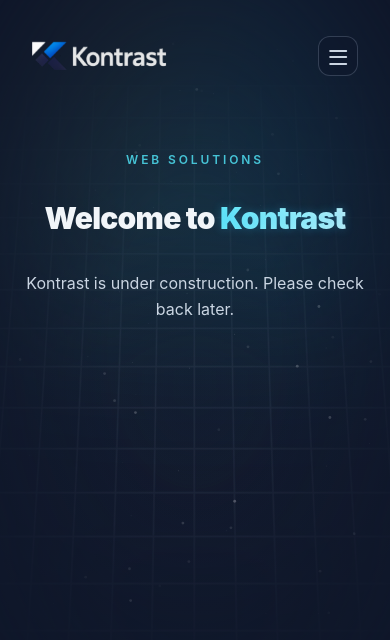
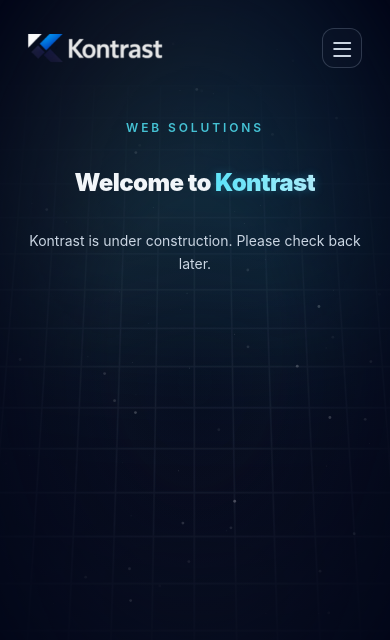
Before and after one commit to jxakim/vercel-test, a SvelteKit app: page / in a window 390 px wide. Shown: the top 640 px of the page. Built offline with nearby package versions, Linux system fonts and the light colour scheme.

Commit message:
Fixed some responsiveness

```diff
--- a/src/routes/+page.svelte
+++ b/src/routes/+page.svelte
@@ -17,7 +17,7 @@
 </script>
 
 <main
-	class="relative min-h-screen overflow-hidden text-slate-100"
+	class="relative min-h-screen overflow-x-hidden bg-slate-950 text-slate-100"
 >
 	<div class="interactive-cut-bg" aria-hidden="true"></div>
 	<Particles className="particles-layer absolute inset-0 z-0" refresh={true} />
@@ -32,7 +32,7 @@
 		<div class="boxes-fade"></div>
 	</div>
 
-	<nav class="fade-in relative z-10 px-4 pt-6 sm:px-6" class:mobile-nav-open={mobileMenuOpen} style="--fade-delay: 60ms">
+	<nav class="fade-in relative z-10 px-3 pt-4 sm:px-6 md:px-10" class:mobile-nav-open={mobileMenuOpen} style="--fade-delay: 60ms">
 		<div class="mx-auto grid w-full max-w-6xl grid-cols-[1fr_auto_1fr] items-center px-4 py-3 sm:px-6">
 			<a
 				href="/"
@@ -80,11 +80,11 @@
 		{/if}
 	</nav>
 
-	<section class="fade-in relative z-10 mx-auto flex w-full max-w-5xl flex-col items-center gap-8 px-6 py-16 text-center sm:gap-10 sm:px-10 md:py-24" style="--fade-delay: 180ms">
+	<section class="fade-in relative z-10 mx-auto flex w-full max-w-5xl flex-col items-center gap-8 px-3 py-10 text-center sm:gap-10 sm:px-6 md:px-10 md:py-20 lg:py-24" style="--fade-delay: 180ms">
 		<p class="text-xs font-semibold uppercase tracking-[0.24em] text-cyan-300/80">Web solutions</p>
-		<h1 class="max-w-4xl text-3xl font-black leading-tight tracking-tight sm:text-4xl md:text-6xl">
-			Welcome to <span class="kontrast-word">Kontrast</span>
+		<h1 class="max-w-4xl text-2xl font-black leading-tight tracking-tight sm:text-4xl md:text-6xl">
+		 Welcome to <span class="kontrast-word">Kontrast</span>
 		</h1>
-		<p class="max-w-2xl text-base leading-relaxed text-slate-300 sm:text-lg md:text-xl">Kontrast is under construction. Please check back later.</p>
+		<p class="max-w-2xl text-sm leading-relaxed text-slate-300 sm:text-base md:text-lg lg:text-xl">Kontrast is under construction. Please check back later.</p>
 	</section>
 </main>
```
